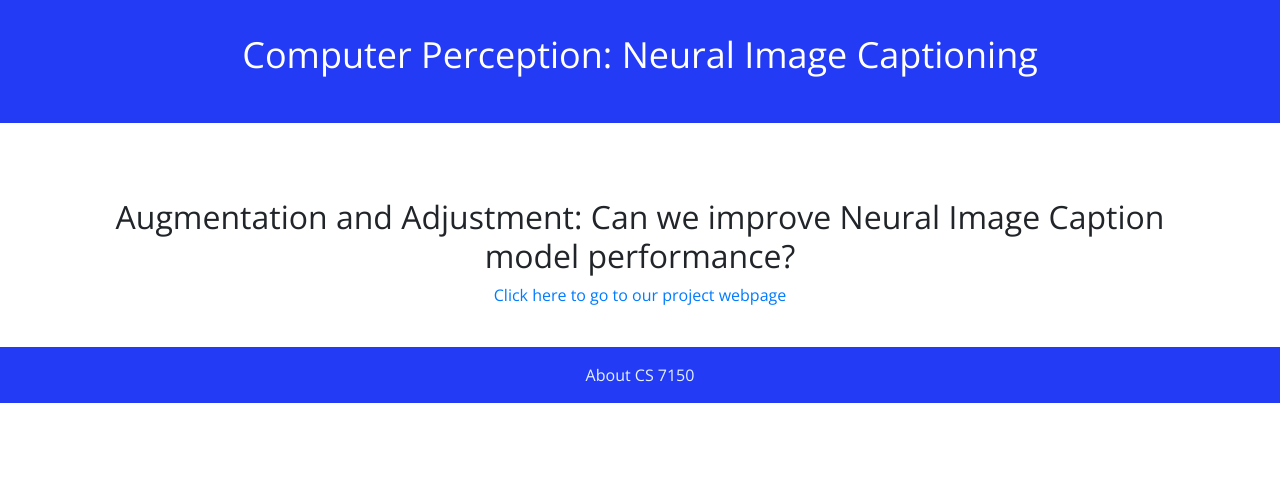
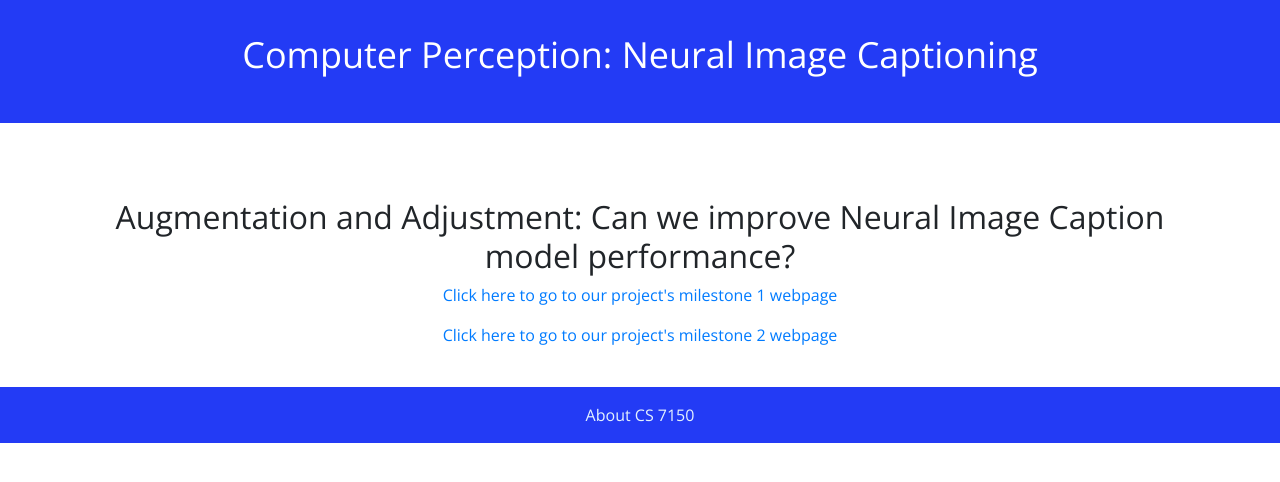
Before and after one commit to marydao0/Augmentation-and-Adjustment, a plain HTML site: page index.html in a window 1280 px wide. Drawn offline with nearby package versions, Linux system fonts and the light colour scheme.

Commit message:
Update index.html

```diff
--- a/index.html
+++ b/index.html
@@ -31,7 +31,8 @@
 <div class="row">
 <div class="col justify-content-center text-center">
 <h2>Augmentation and Adjustment: Can we improve Neural Image Caption model performance?</h2>
-<p><a href="https://expo.baulab.info/2022-Fall/singhstack/">Click here to go to our project webpage</a> </p>
+<p><a href="https://expo.baulab.info/2022-Fall/singhstack/">Click here to go to our project's milestone 1 webpage</a> </p>
+<p><a href="https://expo.baulab.info/2022-Fall/KLRussell/milestone2.html">Click here to go to our project's milestone 2 webpage</a> </p>
 </div>
 </div>
 <div class="row">
```
